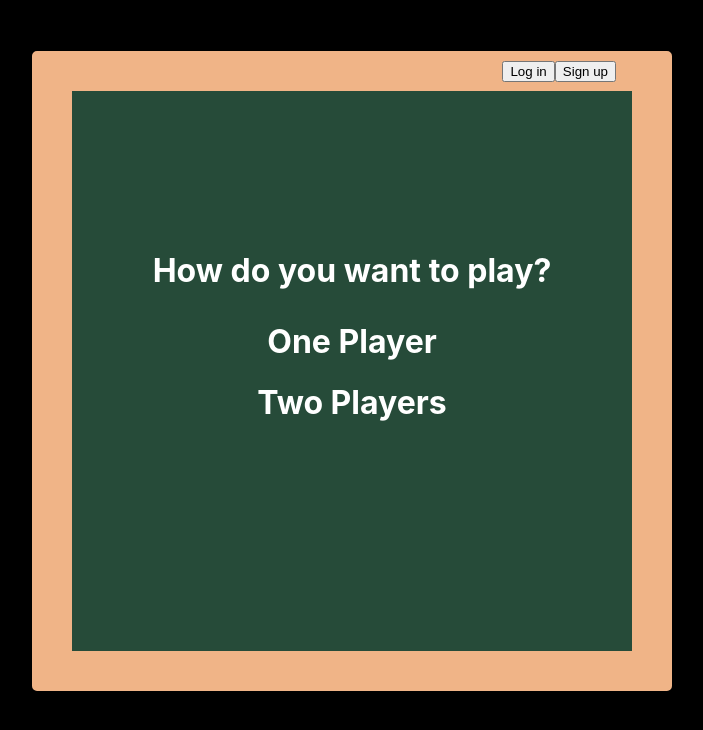
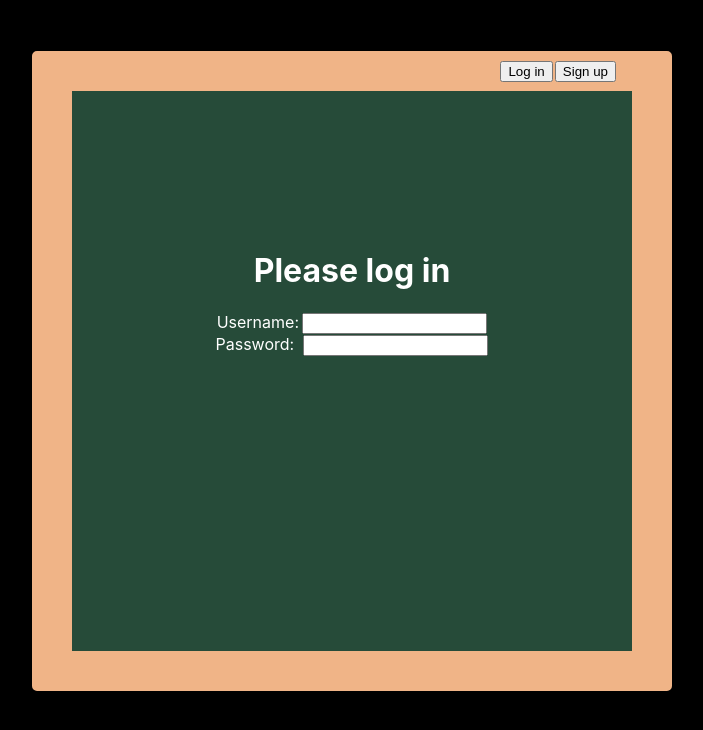
Before and after one commit to Hermes827/tictactoe, a React (Create React App) app in the folder tictactoe/: page / in a window 1280 px wide. Both pictures are taken after a click on the button "Log in". Shown: the top 730 px of the page, without its empty margins (288-991 px from the left). Built offline with nearby package versions, Linux system fonts and the light colour scheme.

Commit message:
build login page

```diff
--- a/tictactoe/src/App.css
+++ b/tictactoe/src/App.css
@@ -213,5 +213,22 @@
 }
 
 .signup {
+  margin-top: 0.75em;
+  margin-left: 0.15em;
+}
 
+.usernameInput {
+  margin-left: 0.25em;
 }
+
+.passwordInput {
+  margin-left: 0.7em;
+}
+
+.loginForm {
+  /* width: 50%; */
+  /* border-style: solid;
+  border-width: medium;
+  border-color: black; */
+  margin-top: 10em;
+}
--- a/tictactoe/src/App.js
+++ b/tictactoe/src/App.js
@@ -17,13 +17,15 @@ class App extends React.Component {
       toggleGrid: false,
       setX: false,
       setO: false,
-      login: false
+      clickedLogin: false
     }
     this.chooseNumberOfPlayers = this.chooseNumberOfPlayers.bind(this)
     this.chooseXorO = this.chooseXorO.bind(this)
     this.resetAll = this.resetAll.bind(this)
     this.chooseX = this.chooseX.bind(this)
     this.chooseO = this.chooseO.bind(this)
+    this.login = this.login.bind(this)
+    this.signup = this.signup.bind(this)
   }
 
   renderChoosePlayers(){
@@ -86,11 +88,22 @@ class App extends React.Component {
   }
 
   login(){
-    console.log("login")
+    this.setState({
+      clickedLogin: true,
+      hasChosenMode: true
+    })
+  }
+
+  renderLogin(){
+    if(this.state.clickedLogin === true){
+      return(
+        <Login/>
+      )
+    }
   }
 
   signup(){
-    console.log("signup")
+    console.log(this)
   }
 
   render(){
@@ -105,6 +118,7 @@ class App extends React.Component {
     <div className="innerDiv">
       {this.renderChoosePlayers()}
       {this.renderChooseXorO()}
+      {this.renderLogin()}
     </div>
     </div>
     </div>
--- a/tictactoe/src/components/login.js
+++ b/tictactoe/src/components/login.js
@@ -6,18 +6,37 @@ class Login extends React.Component {
     super()
 
     this.state = {
+      text: ""
+    }
+    this.captureText = this.captureText.bind(this)
+  }
 
-    }
+  captureText(e){
+    this.setState({
+      text: e.target.value
+    })
+    console.log(this.state.text)
+  }
 
+  submitText(e){
+    e.preventDefault()
+    console.log(this)
   }
 
   render(){
   return (
     <div>
-    login
+    <form className="loginForm" onSubmit={null}>
+    <h1>Please log in</h1>
+    Username:<input className="usernameInput" onChange={this.captureText}/><br/>
+    Password:<input className="passwordInput" onChange={this.captureText}/>
+    </form>
     </div>
   );
 }
 }
 
 export default Login
+
+//using &nbsp: in the component itself looks kind of shitty or at least messy
+//Just use CSS to style these elements it looks much cleaner and is much cleaner
```
